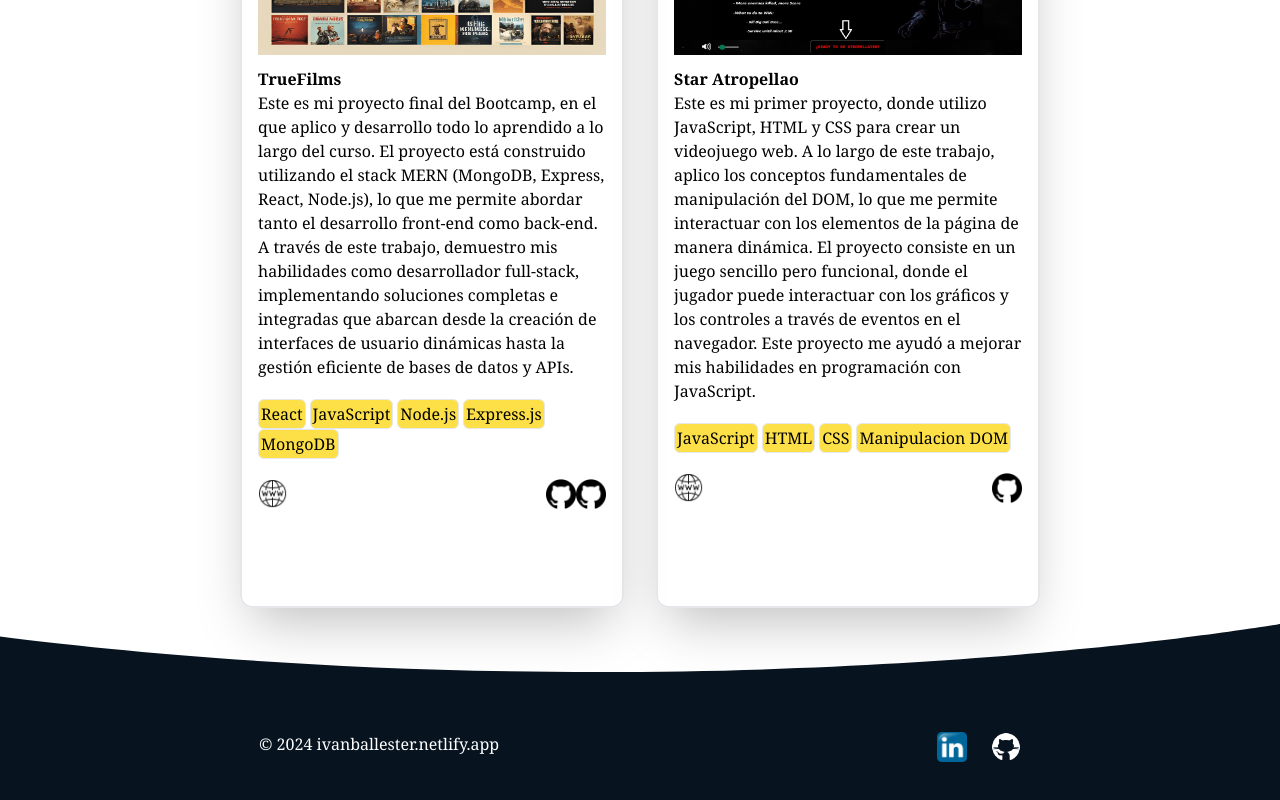
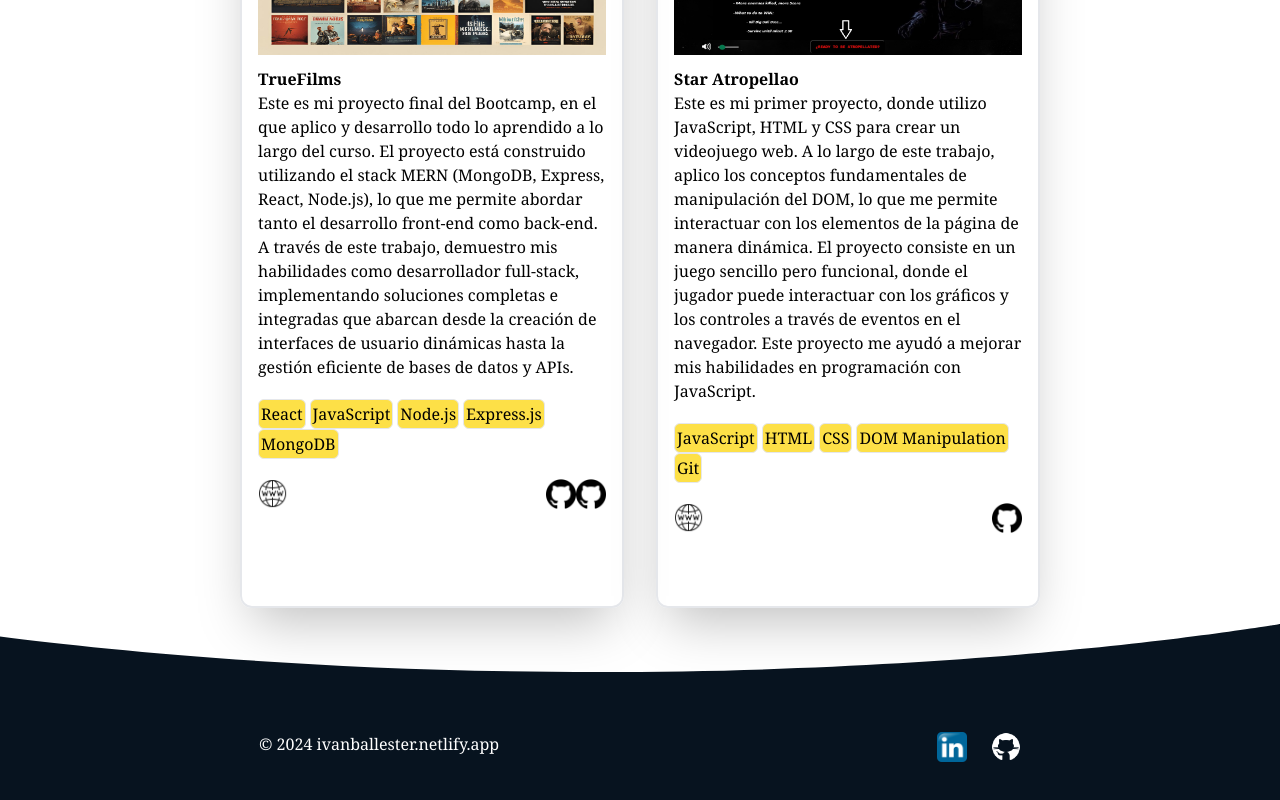
Before and after one commit to ivanballester/portfolio, a React (Vite) app: page / in a window 1280 px wide. Shown: the part 922-1722 px from the top of the page. Built offline with nearby package versions, Linux system fonts and the light colour scheme; the HTML template or start-up script is replaced by a standard one.

Commit message:
Tecnhincals skills container

```diff
--- a/src/components/HomePage.jsx
+++ b/src/components/HomePage.jsx
@@ -115,6 +115,7 @@ function HomePage() {
             de eventos en el navegador. Este proyecto me ayudó a mejorar mis
             habilidades en programación con JavaScript.
           </p>
+          <div className="flex-wrap">
             <p className="bg-yellow-300 border rounded-md p-0.5 mr-1 inline-block ">
               JavaScript
             </p>
@@ -125,8 +126,12 @@ function HomePage() {
               CSS
             </p>
             <p className="bg-yellow-300 border rounded-md p-0.5 mr-1 inline-block ">
-            Manipulacion DOM
+              DOM Manipulation
             </p>
+            <p className="bg-yellow-300 border rounded-md p-0.5 mr-1 inline-block ">
+              Git
+            </p>
+          </div>
 
           <div className=" flex row-auto items-center justify-between">
             <a href="https://ivanballester.github.io/STAR-ATROPELLADO/">
```
Lines whose indentation alone changed are shown as unchanged.
